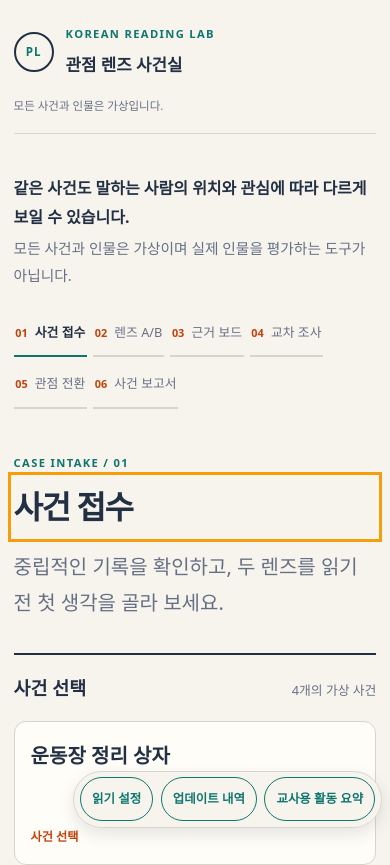
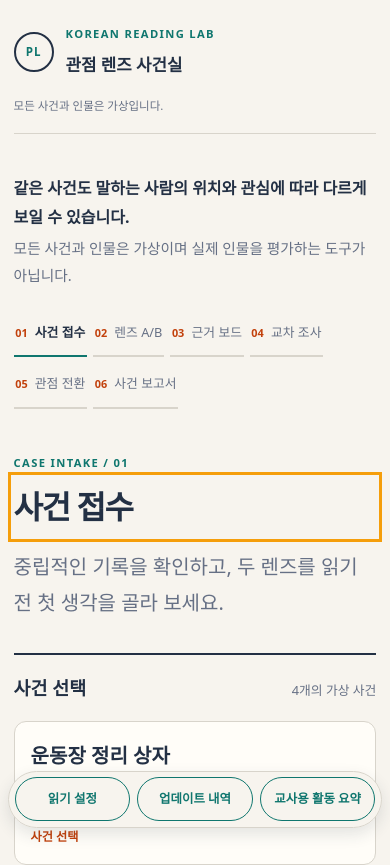
Before and after one commit to WBmaker2/perspective-lens-case-room, a React (Vite) app: page / in a window 390 px wide. Shown: the top 865 px of the page. Built offline with nearby package versions, Linux system fonts and the light colour scheme.

Commit message:
fix: stabilize mobile utility controls

```diff
--- a/src/styles/layout.css
+++ b/src/styles/layout.css
@@ -221,6 +221,20 @@ button:focus-visible, input:focus-visible, [tabindex="-1"]:focus-visible {
   .lens-panel[data-active="false"] { display: block; }
 }
 
+@media (max-width: 600px) {
+  .utility-group {
+    left: max(0.5rem, env(safe-area-inset-left));
+    right: max(0.5rem, env(safe-area-inset-right));
+    width: auto;
+    max-width: none;
+  }
+  .utility-button {
+    flex: 1 1 0;
+    min-width: 0;
+    white-space: nowrap;
+  }
+}
+
 @media (max-width: 480px) {
   .app-shell { padding-inline: 0.85rem; }
   .case-picker__list, .hypothesis__options { grid-template-columns: 1fr; }
```
Also changed, not shown: 1 other file (tests, documents, lock files or other folders).
